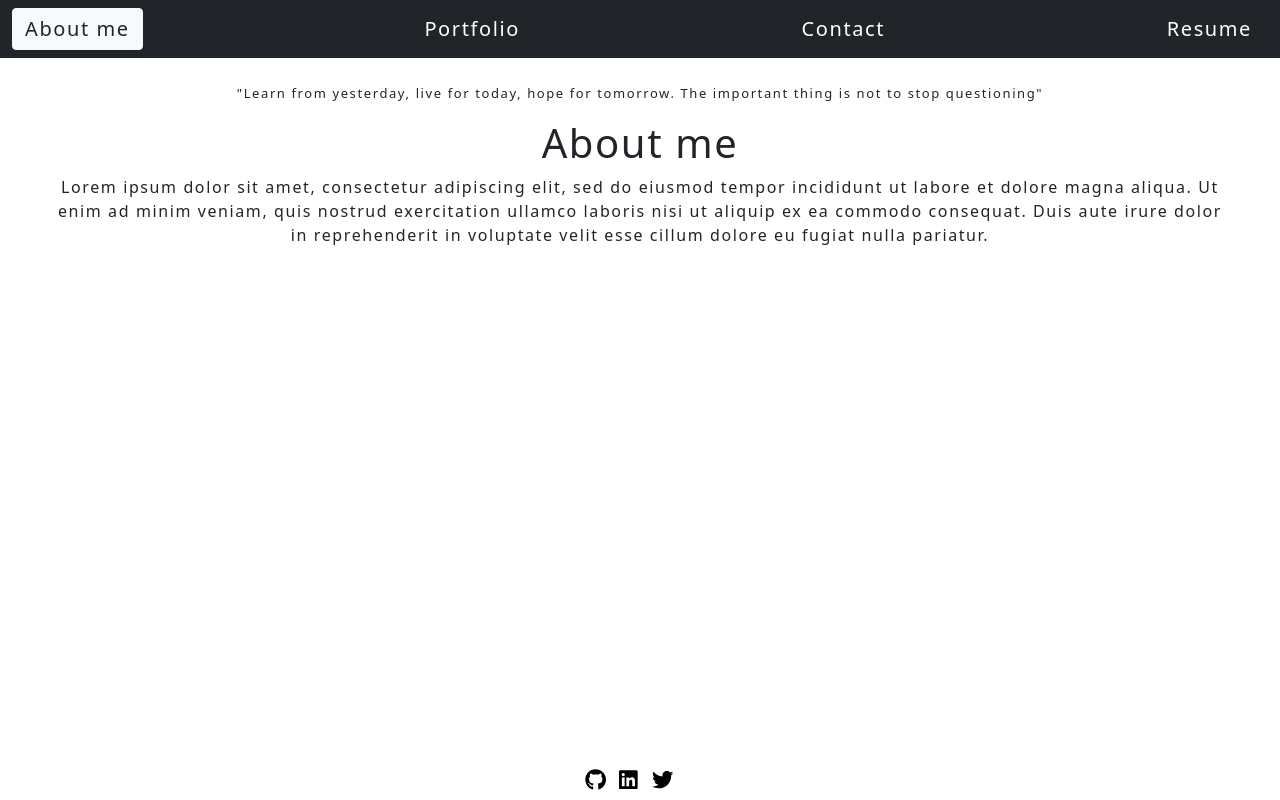
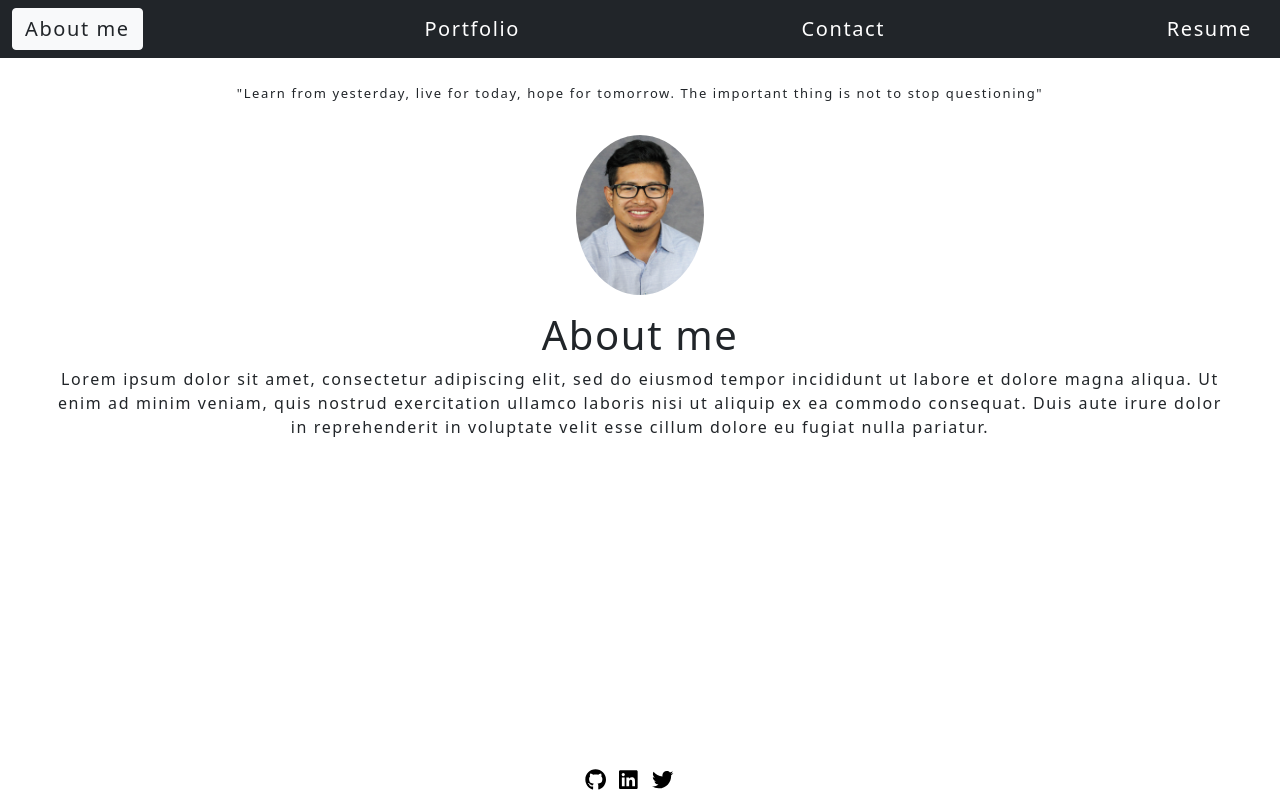
Before and after one commit to georgedmendoza/react-portfolio, a React (Create React App) app: page / in a window 1280 px wide. Built offline with nearby package versions, Linux system fonts and the light colour scheme.

Commit message:
working on read me

```diff
--- a/src/components/About/index.js
+++ b/src/components/About/index.js
@@ -1,7 +1,7 @@
 import React from 'react';
 // import BackgroundEffect from '../Particles';
 
-// import headshot from '../../assets/cover/Headshot.jpg';
+import headshot from '../../assets/cover/Headshot.jpg';
 
 function About() {
     return(
@@ -10,7 +10,7 @@ function About() {
             <blockquote className="blockquote">
                 <p>"Learn from yesterday, live for today, hope for tomorrow. The important thing is not to stop questioning"</p>
             </blockquote>
-            {/* <img src={headshot} className='avatar'/> */}
+            <img src={headshot} className='avatar' alt='avatar'/>
             <h1>About me</h1>
             <p>
             Lorem ipsum dolor sit amet, consectetur adipiscing elit, sed do
```
Also changed, not shown: 1 other file (tests, documents, lock files or other folders).
